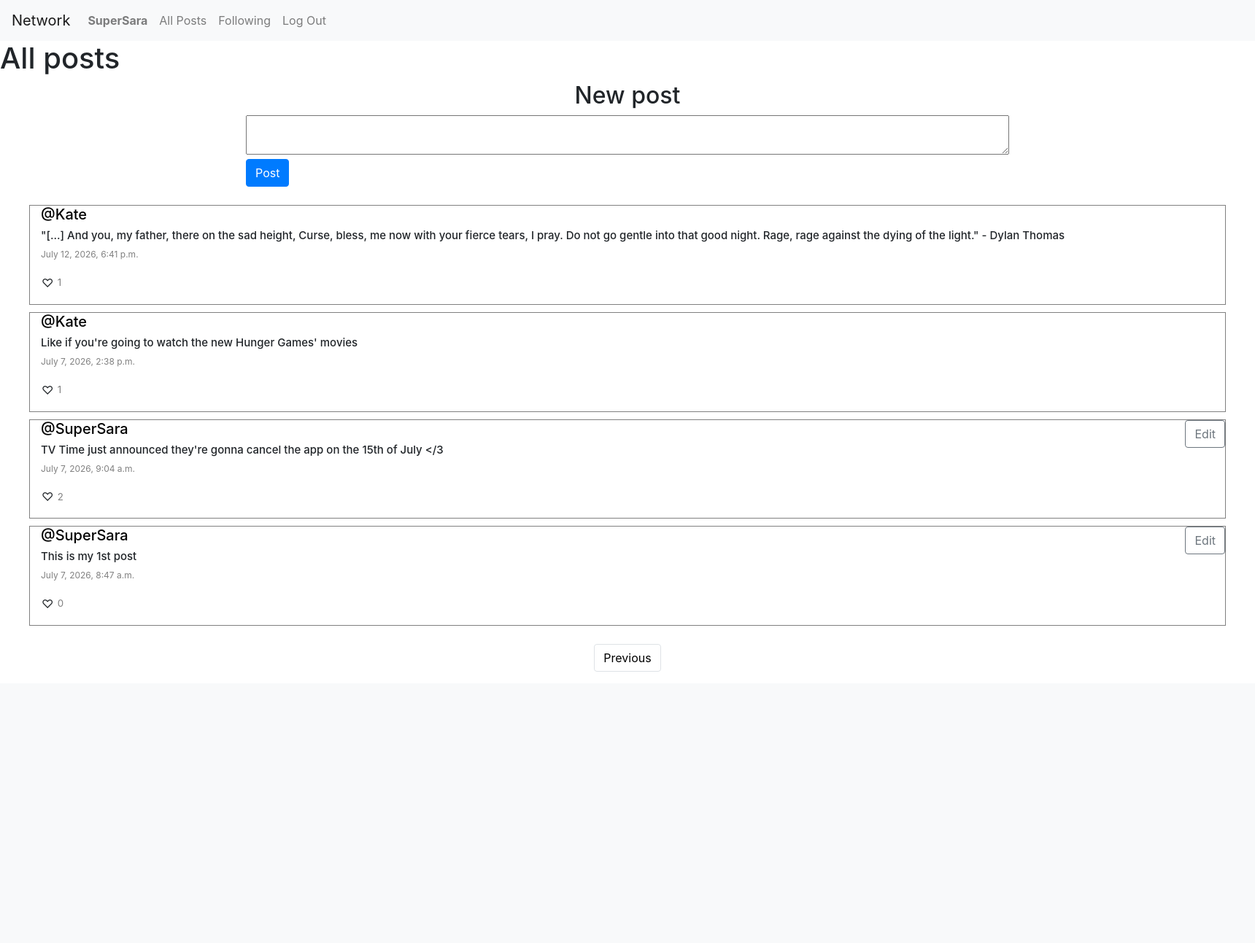
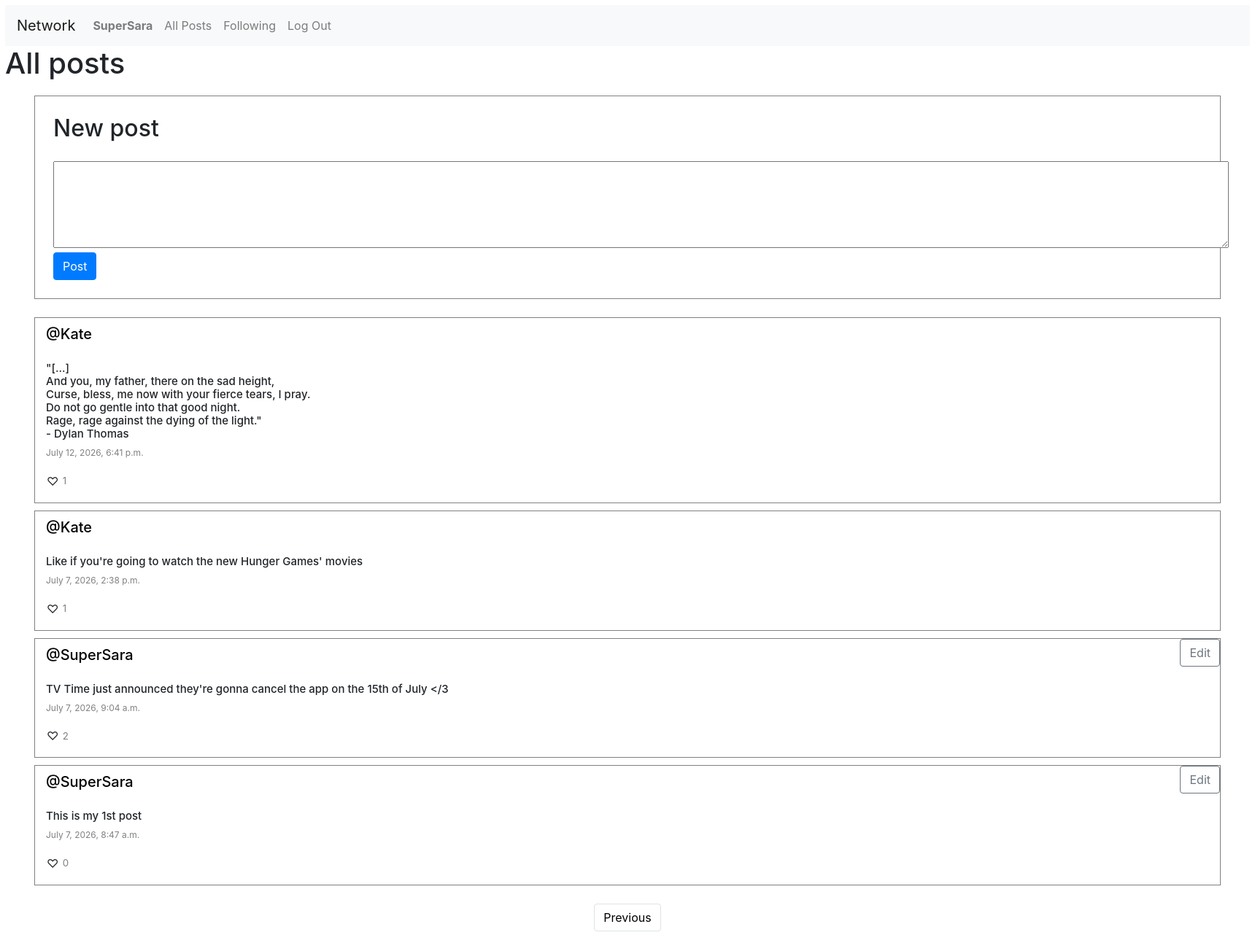
Before and after one commit to saraserafino/CS50-Web-Programming-with-Python-and-JavaScript, a Django app: page /?page=2 in a window 1720 px wide. Shown: the whole page at 73% size. Before the commit the page ends 921 px from the top, so only its background shows below. Run offline with Django 3.2, Linux system fonts and the light colour scheme; a user stored in the database is signed in; data comes from the database, SQL or seed files in the repository; both versions use the stored data as it was after the commit; some libraries are stand-ins or nearby versions.

Commit message:
edit btn and css

```diff
--- a/Project 4 Network/network/models.py
+++ b/Project 4 Network/network/models.py
@@ -21,8 +21,8 @@ class Follow(models.Model):
         return f"{self.user} is following {self.user_followed}"
 
 class Like(models.Model):
-    user = models.ForeignKey(User, on_delete=models.CASCADE, related_name="like")
-    post = models.ForeignKey(Post, on_delete=models.CASCADE, related_name="like")
+    user = models.ForeignKey(User, on_delete=models.CASCADE, related_name="user_likes")
+    post = models.ForeignKey(Post, on_delete=models.CASCADE, related_name="post_likes")
     created_at = models.DateTimeField(auto_now_add = True)
 
     class Meta: # Sets of field names that, taken together, must be unique (to prevent duplicate likes)
--- a/Project 4 Network/network/static/network/edit_like.js
+++ b/Project 4 Network/network/static/network/edit_like.js
@@ -13,19 +13,20 @@ document.addEventListener('DOMContentLoaded', function() {
             contentDiv.innerHTML = '';
             contentDiv.appendChild(textarea);
 
-            // Show save button and hide edit button
+            // Hide edit button and show save button
             this.style.display = 'none';
             postDiv.querySelector('.save-btn').style.display = 'inline-block';
 
-            // Save button click handler
+            // Save
             postDiv.querySelector('.save-btn').addEventListener('click', function() {
                 const newContent = textarea.value;
                 const postId = postDiv.dataset.postId;
 
-                // Send AJAX request to save the edit
+                // Send AJAX request to save
                 fetch(`/edit_post/${postId}`, {
                     method: 'POST',
                     headers: {
+// With this attribute, form data is encoded into a string of key-value pairs where key-value pairs are separated by & and keys and values are separated by = (ex. name=Sara&age=27)
                         'Content-Type': 'application/x-www-form-urlencoded',
                         'X-CSRFToken': csrftoken
                     },
@@ -55,21 +56,34 @@ document.addEventListener('DOMContentLoaded', function() {
             const postDiv = this.closest('.post');
             const postId = postDiv.dataset.postId;
             const likeCountSpan = postDiv.querySelector('.like-count');
+            const isLiked = this.classList.contains('text-danger');
 
-            fetch(`/toggle_like/${postId}`, {
+            fetch(`/like/${postId}`, {
                 method: 'POST',
                 headers: {
-                    'Content-Type': 'application/x-www-form-urlencoded',
+                    'Content-Type': 'application/json',
                     'X-CSRFToken': csrftoken
-                }
+                },
+                body: JSON.stringify(`action=${isLiked ? 'unlike' : 'like'}`)
             })
             .then(response => response.json())
             .then(data => {
                 if (data.success) {
+                    // Update like count
                     likeCountSpan.textContent = data.like_count;
-                    this.textContent = data.liked ? 'Unlike' : 'Like';
-                    this.className = `btn btn-sm ${data.liked ? 'btn-danger' : 'btn-outline-danger'}`;
+                    // Update button icon and state
+                    if (data.liked) {
+                        this.innerHTML = '<span style="color:red">&#9829;</span>';
+                        this.classList.add('text-danger');
+                        this.classList.remove('text-outline-danger');
+                        this.dataset.liked = 'true';
                     } else {
+                        this.innerHTML = '&#9825;';
+                        this.classList.add('text-outline-danger');
+                        this.classList.remove('text-danger');
+                        this.dataset.liked = 'false';
+                    }
+                } else {
                     alert('Error: ' + (data.error || 'Unknown error'));
                 }
             })
--- a/Project 4 Network/network/static/network/styles.css
+++ b/Project 4 Network/network/static/network/styles.css
@@ -1,8 +1,13 @@
+body {
+    margin: 7px;
+}
+
 .new-post{
     display: flex;
     flex-direction: column;
-    justify-content: center;
-    align-items: center;
+    border: 0.1px solid gray;
+    margin: 20px 40px;
+    padding: 25px;
 }
 
 .all_posts{
@@ -19,10 +24,13 @@
     flex-direction: column;
     box-sizing: border-box;
     margin: 5px 20px;
+    padding-top: 10px;
 }
 
 .content{
     font-size: 15px;
+    white-space:pre;
+    padding-top: 18px;
 }
 
 .user{
@@ -49,3 +57,18 @@ a:link {
     background-color: transparent;
     text-decoration: underline;
   }
+
+.edit-save{
+    position: absolute;
+    top: -10px;
+    right: 0;
+}
+
+.save-btn{
+    display: none;
+}
+
+.like-count{
+    color:grey;
+    font-size: smaller;
+}
--- a/Project 4 Network/network/templates/network/index.html
+++ b/Project 4 Network/network/templates/network/index.html
@@ -8,8 +8,7 @@
             <h2>New post</h2>
             <form action="{% url 'new_post' %}" method="post">
                 {% csrf_token %}
-                <textarea name="content" row="4" cols="100"></textarea>
-                <br>
+                <div class="content"><textarea name="content" rows="5" cols="159"></textarea></div>
                 <input type="submit" value="Post" class="btn btn-primary">
             </form>
         </div>
@@ -17,33 +16,36 @@
 
     <div class="all_posts">
         {% for post in posts_in_page %}
-            <div class="row post">
+            <div class="row post" data-post-id="{{ post.id }}">
                 <div class="col">
 
                 <!-- Edit button (only for owner of post) -->
-                <div style="position: absolute;top: 0;right: 0;">
+                <div class="edit-save">
                     {% if request.user == post.user %}
                         <button class="edit-btn btn btn-outline-secondary">Edit</button>
-                        <button class="save-btn btn btn-outline-secondary" style="display: none;">Save</button>
+                        <!-- Save button is hidden by default (with CSS) and shown when required (with JavaScript)-->
+                        <button class="save-btn btn btn-outline-secondary">Save</button>
                     {% endif %}
                 </div>
 
                 <h5 class="username"><a href="{% url 'profile' post.user.id %}">@{{ post.user }}</a></h5>
                 <h6 class="content">{{ post.content }}</h6>
+                <p class="date">{{ post.date }}</p>
                 <!-- Like button -->
-                <p class="date">{{ post.date }}</p>
-                <p class="like">
-                    {% if user.is_authenticated %}
-                    <button type="submit" class="like-btn btn p-0
+                <p>
+                    <button type="button" class="like-btn btn p-0
                         {% if post.is_liked %}text-danger
                         {% else %}text-outline-danger
                         {% endif %}">
-                        {% if post.is_liked %}<span style="color:red">&#9829</span>
+                        <!--data-liked="{{ post.is_liked }}">questo non serve mi sa-->
+                        {% if user.is_authenticated %}
+                            {% if post.is_liked %}<span style="color:red">&#9829</span>
+                            {% else %}&#9825
+                            {% endif %}
                         {% else %}&#9825
                         {% endif %}
                     </button>
-                    {% endif %}
-                    <span style="color:grey;font-size: smaller">{{ post.like.all.count }}</span>
+                    <span class="like-count">{{ post.post_likes.all.count }}</span>
                 </p>
                 </div>
             </div>
@@ -61,11 +63,3 @@
         </ul>
       </nav>
 {% endblock %}
-
-{% block script %}
-    <script>
-    // Pass the CSRF token to JavaScript
-    const csrftoken = '{{ csrf_token }}';
-    </script>
-    <script src="{% static 'network/edit_like.js' %}"></script>
-{% endblock %}
--- a/Project 4 Network/network/templates/network/layout.html
+++ b/Project 4 Network/network/templates/network/layout.html
@@ -41,9 +41,33 @@
             </div>
           </nav>
 
+        {% if messages %}
+        <div class="messages">
+            {% for message in messages %}
+            <!-- Manually map Django's error to Bootstrap's danger class (otherwise it was not coloured)-->
+                {% if message.tags == "error" %}
+                    <div class="alert alert-danger alert-dismissible fade show" role="alert">
+                {% else %}
+                    <div class="alert alert-{{ message.tags }} alert-dismissible fade show" role="alert">
+                {% endif %}
+                    {{ message }}
+                    <button type="button" class="close" data-dismiss="alert" aria-label="Close">
+                        <span aria-hidden="true">&times;</span>
+                    </button>
+                </div>
+            {% endfor %}
+        </div>
+        {% endif %}
+
         <div class="body">
             {% block body %}
             {% endblock %}
         </div>
     </body>
+
+    {% block script %}
+    <!-- Pass the CSRF token to JavaScript -->
+    <script>const csrftoken = '{{ csrf_token }}';</script>
+    <script src="{% static 'network/edit_like.js' %}"></script>
+    {% endblock %}
 </html>
--- a/Project 4 Network/network/urls.py
+++ b/Project 4 Network/network/urls.py
@@ -14,5 +14,5 @@ urlpatterns = [
     path("follow", views.follow, name="follow"),
     path("following", views.following, name="following"),
     path("edit_post/<int:post_id>", views.edit_post, name="edit_post"),
-    path("toggle_like/<int:post_id>", views.toggle_like, name="toggle_like"),
+    path("like/<int:post_id>", views.like, name="like"),
 ]
--- a/Project 4 Network/network/views.py
+++ b/Project 4 Network/network/views.py
@@ -6,12 +6,13 @@ from django.urls import reverse
 from django.contrib.auth.decorators import login_required
 from django.core.paginator import Paginator
 from django.http import JsonResponse
+from django.contrib import messages
 
 from .models import User, Post, Follow, Like
 
 
 def index(request):
-    all_posts = Post.objects.all().order_by("id").reverse()##.prefetch_related('likes')
+    all_posts = Post.objects.all().order_by("id").reverse()##.prefetch_related('post_likes')
 
     # Pagination split by 10 posts at time
     paginator = Paginator(all_posts, 10)
@@ -20,7 +21,7 @@ def index(request):
 
     # Add a is_liked field to each post
     for post in posts_in_page:
-        post.is_liked = request.user in post.like.all() if request.user.is_authenticated else False
+        post.is_liked = request.user in post.post_likes.all() if request.user.is_authenticated else False
 
     return render(request, "network/index.html", {
         "allPosts": all_posts,
@@ -90,7 +91,7 @@ def new_post(request):
 
 def profile(request, user_id):
     user = User.objects.get(pk=user_id)
-    all_posts = Post.objects.filter(user=user).order_by("id").reverse()##.prefetch_related('likes')
+    all_posts = Post.objects.filter(user=user).order_by("id").reverse()##.prefetch_related('post_likes')
 
     following = Follow.objects.filter(user=user)
     followers = Follow.objects.filter(user_followed=user)
@@ -159,13 +160,14 @@ def edit_post(request, post_id):
             post.save()
             return JsonResponse({"success": True, "content": post.content})
         else:
-            return JsonResponse({"success": False, "error": "Unauthorized"}, status=403)
+            return JsonResponse({"success": False, "error": "You are not the author of this post."}, status=403)
     return JsonResponse({"success": False, "error": "Invalid request"}, status=400)
 
-@login_required
-def toggle_like(request, post_id):
+def like(request, post_id):
+    #### DA SISTEMARE IL MESSAGGIOOOO PERCHé ORA NE MOSTRA TROPPI E IN GENERALE, NON SE PROVO A CLICCARE
     if not request.user.is_authenticated:
-        return JsonResponse({"success": False, "error": "Unauthorized"}, status=401)
+        messages.error(request, "You must be logged in to like a post.")
+        return JsonResponse({"success": False, "error": "You must be logged in to like this post."}, status=401)
 
     post = Post.objects.get(pk=post_id)
     user = request.user
@@ -179,5 +181,9 @@ def toggle_like(request, post_id):
         liked = True
 
     # Return the updated like count
-    like_count = post.like.count()
-    return JsonResponse({"success": True, "liked": liked, "like_count": like_count})
+    like_count = post.post_likes.count()
+    return JsonResponse({
+        "success": True,
+        "liked": liked,
+        "like_count": like_count
+        })
```
Also changed, not shown: Project 4 Network/network/templates/network/following.html (+15 -1 lines), Project 4 Network/network/templates/network/profile.html (+18 -4 lines), Project 4 Network/db.sqlite3, Project 4 Network/network/migrations/0007_alter_like_post_alter_like_user.py (added).
